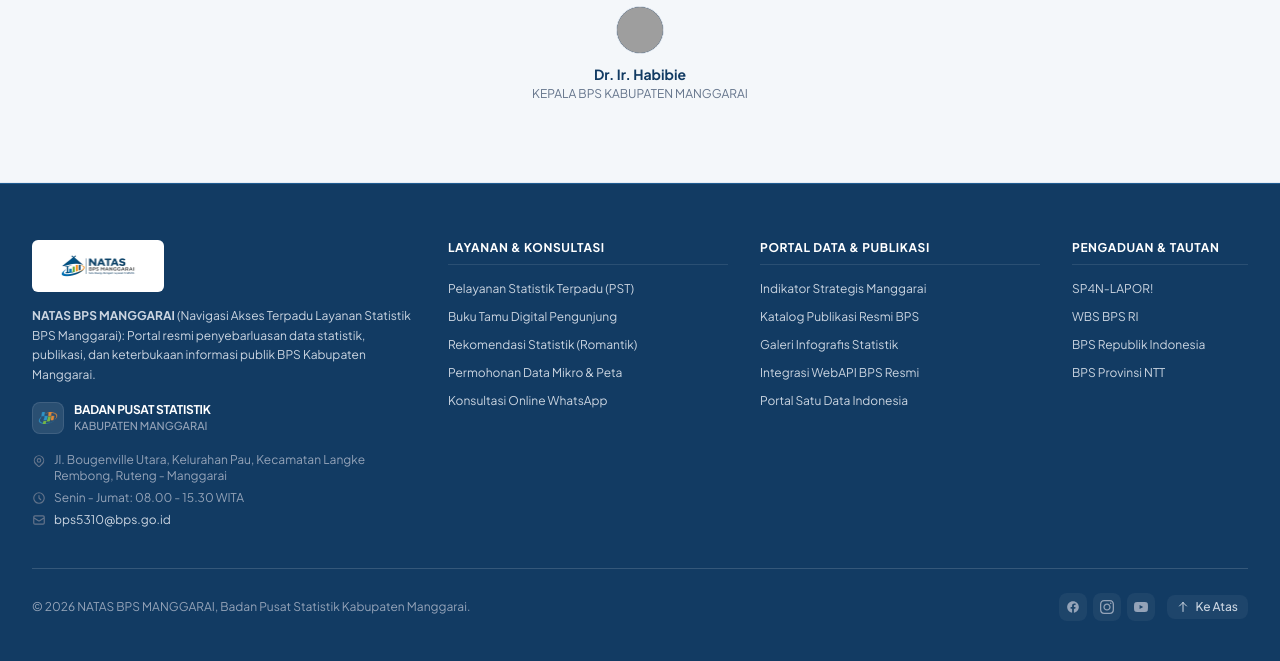
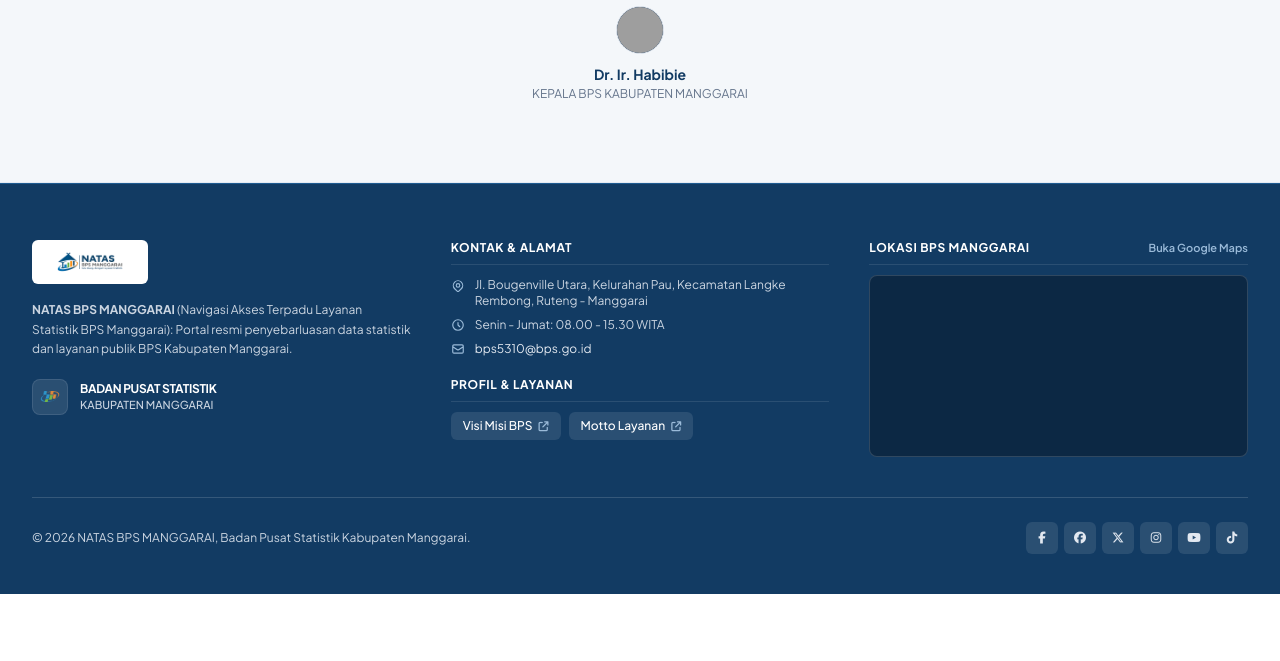
Before and after one commit to suburbernard24/simakinbps, a Laravel app: page / in a window 1280 px wide. Shown: the part 3115-3776 px from the top of the page. After the commit the page ends 3709 px from the top, so only its background shows below. Run offline with Laravel 12, Linux system fonts and the light colour scheme; data comes from the database, SQL or seed files in the repository; tables that the repository leaves empty hold one stand-in row (values such as "Sample post"); some libraries are stand-ins or nearby versions; grey boxes are pictures that could not be loaded.

Commit message:
feat: add frontend footer partial with brand info, contact details, and map

```diff
--- a/resources/views/frontend/partials/footer.blade.php
+++ b/resources/views/frontend/partials/footer.blade.php
@@ -1,170 +1,120 @@
 <!-- BEGIN: MainFooter -->
 <footer class="bg-[#123B63] text-slate-300 text-xs pt-14 pb-10 border-t border-[#1E5B91]" data-purpose="site-footer">
     <div class="max-w-7xl mx-auto px-4 sm:px-6 lg:px-8">
-        <!-- 4-Column Categorized Footer Grid -->
-        <div class="grid grid-cols-1 md:grid-cols-2 lg:grid-cols-12 gap-8 pb-10 border-b border-white/15">
-            <!-- Col 1: Identity & Office Address (4 cols) -->
-            <div class="lg:col-span-4 space-y-3.5">
+        <!-- Footer Grid -->
+        <div class="grid grid-cols-1 md:grid-cols-2 lg:grid-cols-12 gap-8 lg:gap-10 pb-10 border-b border-white/15 items-start">
+            <!-- Col 1: Identity (4 cols) -->
+            <div class="lg:col-span-4 space-y-4">
                 <div>
-                    <a href="{{ url('/') }}" class="inline-block bg-white px-3 py-2 rounded-md hover:opacity-95 transition-opacity">
-                        <img src="{{ $logoNatas ?? asset('images/LogoFE_natas.webp') }}" alt="{{ $brandName ?? 'NATAS BPS MANGGARAI' }}" width="160" height="36" loading="lazy" decoding="async" class="h-8 sm:h-9 w-auto max-w-[200px] object-contain">
+                    <a href="{{ url('/') }}" class="inline-block bg-white px-2.5 py-1.5 rounded-md hover:opacity-95 transition-opacity">
+                        <img src="{{ $logoNatas ?? asset('images/LogoFE_natas.webp') }}" alt="{{ $brandName ?? 'NATAS BPS MANGGARAI' }}" width="150" height="34" loading="lazy" decoding="async" class="h-8 w-auto max-w-[180px] object-contain">
                     </a>
-                    <p class="text-xs text-slate-300 mt-2.5 leading-relaxed max-w-sm">
-                        <strong>{{ $brandName ?? 'NATAS BPS MANGGARAI' }}</strong> ({{ $brandSub ?? 'Navigasi Akses Terpadu Layanan Statistik BPS Manggarai' }}): Portal resmi penyebarluasan data statistik, publikasi, dan keterbukaan informasi publik BPS Kabupaten Manggarai.
+                    <p class="text-xs text-slate-300 mt-3 leading-relaxed">
+                        <strong>{{ $brandName ?? 'NATAS BPS MANGGARAI' }}</strong> ({{ $brandSub ?? 'Navigasi Akses Terpadu Layanan Statistik BPS Manggarai' }}): Portal resmi penyebarluasan data statistik dan layanan publik BPS Kabupaten Manggarai.
                     </p>
                 </div>
 
-                <div class="flex items-center gap-2.5 pt-1">
-                    <div class="w-8 h-8 rounded-lg bg-white/10 p-1 flex items-center justify-center shrink-0 border border-white/10">
+                <div class="flex items-center gap-3 pt-1">
+                    <div class="w-9 h-9 rounded-lg bg-white/10 p-1.5 flex items-center justify-center shrink-0 border border-white/10">
                         <img src="{{ $logoBps ?? asset('images/logo_bps.png') }}" alt="Logo BPS Kabupaten Manggarai" width="32" height="32" loading="lazy" decoding="async" class="w-full h-full object-contain">
                     </div>
                     <div>
                         <h4 class="font-bold text-white text-xs tracking-tight">BADAN PUSAT STATISTIK</h4>
-                        <p class="text-[11px] font-medium text-slate-400">KABUPATEN MANGGARAI</p>
+                        <p class="text-[11px] font-medium text-slate-300">KABUPATEN MANGGARAI</p>
+                    </div>
                 </div>
             </div>
 
-                <div class="space-y-1.5 text-xs text-slate-400 pt-1">
-                    <p class="flex items-start gap-2">
-                        <svg class="w-3.5 h-3.5 text-slate-500 shrink-0 mt-0.5" fill="none" stroke="currentColor" viewBox="0 0 24 24"><path d="M17.657 16.657L13.414 20.9a1.998 1.998 0 01-2.827 0l-4.244-4.243a8 8 0 1111.314 0z" stroke-linecap="round" stroke-linejoin="round" stroke-width="2"></path><path d="M15 11a3 3 0 11-6 0 3 3 0 016 0z" stroke-linecap="round" stroke-linejoin="round" stroke-width="2"></path></svg>
+            <!-- Col 2: Kontak & Profil Layanan (4 cols) -->
+            <div class="lg:col-span-4 space-y-5">
+                <div>
+                    <h5 class="text-white font-bold text-xs uppercase tracking-wider mb-3 border-b border-white/10 pb-2">
+                        Kontak &amp; Alamat
+                    </h5>
+                    <div class="space-y-2 text-xs text-slate-300">
+                        <p class="flex items-start gap-2.5">
+                            <svg class="w-3.5 h-3.5 text-[#9BBBD9] shrink-0 mt-0.5" fill="none" stroke="currentColor" viewBox="0 0 24 24" aria-hidden="true"><path d="M17.657 16.657L13.414 20.9a1.998 1.998 0 01-2.827 0l-4.244-4.243a8 8 0 1111.314 0z" stroke-linecap="round" stroke-linejoin="round" stroke-width="2"></path><path d="M15 11a3 3 0 11-6 0 3 3 0 016 0z" stroke-linecap="round" stroke-linejoin="round" stroke-width="2"></path></svg>
                             <span>{{ $fs['pst_alamat'] ?? 'Jl. Bougenville Utara, Kelurahan Pau, Kecamatan Langke Rembong, Ruteng - Manggarai' }}</span>
                         </p>
-                    <p class="flex items-center gap-2">
-                        <svg class="w-3.5 h-3.5 text-slate-500 shrink-0" fill="none" stroke="currentColor" viewBox="0 0 24 24"><path d="M12 8v4l3 3m6-3a9 9 0 11-18 0 9 9 0 0118 0z" stroke-linecap="round" stroke-linejoin="round" stroke-width="2"></path></svg>
+                        <p class="flex items-center gap-2.5">
+                            <svg class="w-3.5 h-3.5 text-[#9BBBD9] shrink-0" fill="none" stroke="currentColor" viewBox="0 0 24 24" aria-hidden="true"><path d="M12 8v4l3 3m6-3a9 9 0 11-18 0 9 9 0 0118 0z" stroke-linecap="round" stroke-linejoin="round" stroke-width="2"></path></svg>
                             <span>{{ $fs['pst_jam_layanan'] ?? 'Senin - Jumat: 08.00 - 15.30 WITA' }}</span>
                         </p>
-                    <p class="flex items-center gap-2">
-                        <svg class="w-3.5 h-3.5 text-slate-500 shrink-0" fill="none" stroke="currentColor" viewBox="0 0 24 24"><path d="M3 8l7.89 5.26a2 2 0 002.22 0L21 8M5 19h14a2 2 0 002-2V7a2 2 0 00-2-2H5a2 2 0 00-2 2v10a2 2 0 002 2z" stroke-linecap="round" stroke-linejoin="round" stroke-width="2"></path></svg>
-                        <a href="mailto:{{ $pengaduanMail }}" class="text-slate-300 hover:text-white transition-colors">{{ $pengaduanMail }}</a>
+                        <p class="flex items-center gap-2.5">
+                            <svg class="w-3.5 h-3.5 text-[#9BBBD9] shrink-0" fill="none" stroke="currentColor" viewBox="0 0 24 24" aria-hidden="true"><path d="M3 8l7.89 5.26a2 2 0 002.22 0L21 8M5 19h14a2 2 0 002-2V7a2 2 0 00-2-2H5a2 2 0 00-2 2v10a2 2 0 002 2z" stroke-linecap="round" stroke-linejoin="round" stroke-width="2"></path></svg>
+                            <a href="mailto:{{ $pengaduanMail }}" class="text-slate-200 hover:text-white transition-colors">{{ $pengaduanMail }}</a>
                         </p>
                     </div>
                 </div>
 
-            <!-- Col 2: Layanan & Konsultasi (3 cols) -->
-            <div class="lg:col-span-3">
-                <h5 class="text-white font-bold text-xs uppercase tracking-wider mb-3.5 border-b border-white/10 pb-2">
-                    Layanan &amp; Konsultasi
+                <div>
+                    <h5 class="text-white font-bold text-xs uppercase tracking-wider mb-2.5 border-b border-white/10 pb-2">
+                        Profil &amp; Layanan
                     </h5>
-                <ul class="space-y-2 text-xs">
-                    <li>
-                        <a href="https://pst.bps.go.id" target="_blank" rel="noopener noreferrer" class="hover:text-white transition-colors inline-block py-0.5">
-                            Pelayanan Statistik Terpadu (PST)
+                    <div class="flex flex-wrap gap-2">
+                        <a href="https://ppid.bps.go.id/app/konten/5313/Profil-BPS.html" target="_blank" rel="noopener noreferrer" class="inline-flex items-center gap-1.5 px-3 py-1.5 rounded-md bg-white/10 hover:bg-[#1E5B91] text-white text-xs font-medium transition-colors">
+                            <span>Visi Misi BPS</span>
+                            <i class="fa-solid fa-arrow-up-right-from-square text-[10px] text-[#9BBBD9]" aria-hidden="true"></i>
                         </a>
-                    </li>
-                    <li>
-                        <a href="javascript:void(0)" onclick="bukaModalBukuTamu()" class="hover:text-white transition-colors inline-block py-0.5">
-                            Buku Tamu Digital Pengunjung
+                        <a href="https://ppid.bps.go.id/app/konten/5313/Layanan-BPS.html" target="_blank" rel="noopener noreferrer" class="inline-flex items-center gap-1.5 px-3 py-1.5 rounded-md bg-white/10 hover:bg-[#1E5B91] text-white text-xs font-medium transition-colors">
+                            <span>Motto Layanan</span>
+                            <i class="fa-solid fa-arrow-up-right-from-square text-[10px] text-[#9BBBD9]" aria-hidden="true"></i>
                         </a>
-                    </li>
-                    <li>
-                        <a href="https://romantik.bps.go.id" target="_blank" rel="noopener noreferrer" class="hover:text-white transition-colors inline-block py-0.5">
-                            Rekomendasi Statistik (Romantik)
-                        </a>
-                    </li>
-                    <li>
-                        <a href="https://silastik.bps.go.id" target="_blank" rel="noopener noreferrer" class="hover:text-white transition-colors inline-block py-0.5">
-                            Permohonan Data Mikro &amp; Peta
-                        </a>
-                    </li>
-                    <li>
-                        <a href="https://wa.me/{{ $pstWaClean }}" target="_blank" rel="noopener noreferrer" class="hover:text-white transition-colors inline-block py-0.5">
-                            Konsultasi Online WhatsApp
-                        </a>
-                    </li>
-                </ul>
+                    </div>
+                </div>
             </div>
 
-            <!-- Col 3: Portal Data & Publikasi (3 cols) -->
-            <div class="lg:col-span-3">
-                <h5 class="text-white font-bold text-xs uppercase tracking-wider mb-3.5 border-b border-white/10 pb-2">
-                    Portal Data &amp; Publikasi
+            <!-- Col 4: Maps Lokasi Kantor (4 cols) -->
+            <div class="lg:col-span-4 space-y-2.5">
+                <div class="flex items-center justify-between border-b border-white/10 pb-2">
+                    <h5 class="text-white font-bold text-xs uppercase tracking-wider">
+                        Lokasi BPS Manggarai
                     </h5>
-                <ul class="space-y-2 text-xs">
-                    <li>
-                        <a href="#indikator-terkini" class="hover:text-white transition-colors inline-block py-0.5">
-                            Indikator Strategis Manggarai
+                    <a href="https://maps.google.com/?q=Badan+Pusat+Statistik+Kabupaten+Manggarai+Ruteng" target="_blank" rel="noopener noreferrer" class="text-[11px] font-semibold text-[#9BBBD9] hover:text-white transition-colors">
+                        Buka Google Maps
                     </a>
-                    </li>
-                    <li>
-                        <a href="#publikasi" class="hover:text-white transition-colors inline-block py-0.5">
-                            Katalog Publikasi Resmi BPS
-                        </a>
-                    </li>
-                    <li>
-                        <a href="#infografis" class="hover:text-white transition-colors inline-block py-0.5">
-                            Galeri Infografis Statistik
-                        </a>
-                    </li>
-                    <li>
-                        <a href="javascript:void(0)" onclick="bukaModalApi()" class="hover:text-white transition-colors inline-block py-0.5">
-                            Integrasi WebAPI BPS Resmi
-                        </a>
-                    </li>
-                    <li>
-                        <a href="https://data.go.id" target="_blank" rel="noopener noreferrer" class="hover:text-white transition-colors inline-block py-0.5">
-                            Portal Satu Data Indonesia
-                        </a>
-                    </li>
-                </ul>
                 </div>
-
-            <!-- Col 4: Pengaduan & Integritas (2 cols) -->
-            <div class="lg:col-span-2">
-                <h5 class="text-white font-bold text-xs uppercase tracking-wider mb-3.5 border-b border-white/10 pb-2">
-                    Pengaduan &amp; Tautan
-                </h5>
-                <ul class="space-y-2 text-xs">
-                    <li>
-                        <a href="https://www.lapor.go.id" target="_blank" rel="noopener noreferrer" class="hover:text-white transition-colors inline-block py-0.5">
-                            SP4N-LAPOR!
-                        </a>
-                    </li>
-                    <li>
-                        <a href="https://wbs.bps.go.id" target="_blank" rel="noopener noreferrer" class="hover:text-white transition-colors inline-block py-0.5">
-                            WBS BPS RI
-                        </a>
-                    </li>
-                    <li>
-                        <a href="https://bps.go.id" target="_blank" rel="noopener noreferrer" class="hover:text-white transition-colors inline-block py-0.5">
-                            BPS Republik Indonesia
-                        </a>
-                    </li>
-                    <li>
-                        <a href="https://ntt.bps.go.id" target="_blank" rel="noopener noreferrer" class="hover:text-white transition-colors inline-block py-0.5">
-                            BPS Provinsi NTT
-                        </a>
-                    </li>
-                </ul>
+                <div class="rounded-lg overflow-hidden border border-white/15 bg-[#0C2844]">
+                    <iframe
+                        title="Peta Lokasi BPS Kabupaten Manggarai"
+                        src="https://maps.google.com/maps?q=Badan%20Pusat%20Statistik%20Kabupaten%20Manggarai%20Ruteng&t=&z=15&ie=UTF8&iwloc=&output=embed"
+                        width="400"
+                        height="180"
+                        loading="lazy"
+                        referrerpolicy="no-referrer-when-downgrade"
+                        class="w-full h-[180px] border-0">
+                    </iframe>
+                </div>
             </div>
         </div>
 
         <!-- Bottom Footer: Social Media, Copyright & Back to Top -->
         <div class="mt-6 flex flex-col md:flex-row items-center justify-between gap-4 text-xs">
             <!-- Copyright -->
-            <p class="text-slate-400 text-center md:text-left text-[11px] sm:text-xs">
+            <p class="text-slate-300 text-center md:text-left text-[11px] sm:text-xs">
                 © {{ date('Y') }} {{ $brandName ?? 'NATAS BPS MANGGARAI' }}, Badan Pusat Statistik Kabupaten Manggarai.
             </p>
 
-            <!-- Social Media & Back to Top -->
-            <div class="flex items-center gap-3">
             <!-- Social Media Links -->
             <div class="flex items-center gap-1.5">
-                    <a aria-label="Facebook BPS Manggarai" class="w-7 h-7 rounded-lg bg-white/5 hover:bg-[#1E5B91] text-slate-400 hover:text-white flex items-center justify-center transition-colors" href="https://facebook.com" target="_blank" rel="noopener noreferrer">
-                        <svg class="w-3.5 h-3.5" fill="currentColor" viewBox="0 0 24 24"><path d="M22 12c0-5.523-4.477-10-10-10S2 6.477 2 12c0 4.991 3.657 9.128 8.438 9.878v-6.987h-2.54V12h2.54V9.797c0-2.506 1.492-3.89 3.777-3.89 1.094 0 2.238.195 2.238.195v2.46h-1.26c-1.243 0-1.63.771-1.63 1.562V12h2.773l-.443 2.89h-2.33v6.988C18.343 21.128 22 16.991 22 12z"></path></svg>
+                <a aria-label="Facebook BPS Manggarai" title="Facebook BPS Manggarai" class="w-8 h-8 rounded-md bg-white/10 hover:bg-[#1E5B91] text-slate-200 hover:text-white flex items-center justify-center transition-colors" href="https://www.facebook.com/bps.manggarai.3" target="_blank" rel="noopener noreferrer">
+                    <i class="fa-brands fa-facebook-f text-xs" aria-hidden="true"></i>
                 </a>
-                    <a aria-label="Instagram BPS Manggarai" class="w-7 h-7 rounded-lg bg-white/5 hover:bg-[#1E5B91] text-slate-400 hover:text-white flex items-center justify-center transition-colors" href="https://instagram.com" target="_blank" rel="noopener noreferrer">
-                        <svg class="w-3.5 h-3.5" fill="currentColor" viewBox="0 0 24 24"><path d="M12 2.163c3.204 0 3.584.012 4.85.07 3.252.148 4.771 1.691 4.919 4.919.058 1.265.069 1.645.069 4.849 0 3.205-.012 3.584-.069 4.849-.149 3.225-1.664 4.771-4.919 4.919-1.266.058-1.644.07-4.85.07-3.204 0-3.584-.012-4.849-.07-3.26-.149-4.771-1.699-4.919-4.92-.058-1.265-.07-1.644-.07-4.849 0-3.204.013-3.583.07-4.849.149-3.227 1.664-4.771 4.919-4.919 1.266-.057 1.645-.069 4.849-.069zm0-2.163c-3.259 0-3.667.014-4.947.072-4.358.2-6.78 2.618-6.98 6.98-.059 1.281-.073 1.689-.073 4.948 0 3.259.014 3.668.072 4.948.2 4.358 2.618 6.78 6.98 6.98 1.281.058 1.689.072 4.948.072 3.259 0 3.668-.014 4.948-.072 4.354-.2 6.782-2.618 6.979-6.98.059-1.28.073-1.689.073-4.948 0-3.259-.014-3.667-.072-4.947-.196-4.354-2.617-6.78-6.979-6.98-1.281-.059-1.69-.073-4.949-.073zm0 5.838c-3.403 0-6.162 2.759-6.162 6.162s2.759 6.163 6.162 6.163 6.162-2.759 6.162-6.163c0-3.403-2.759-6.162-6.162-6.162zm0 10.162c-2.209 0-4-1.79-4-4 0-2.209 1.791-4 4-4s4 1.791 4 4c0 2.21-1.791 4-4 4zm6.406-11.845c-.796 0-1.441.645-1.441 1.44s.645 1.44 1.441 1.44c.795 0 1.439-.645 1.439-1.44s-.644-1.44-1.439-1.44z"></path></svg>
+                <a aria-label="Halaman Facebook BPS Kabupaten Manggarai" title="Halaman Facebook BPS Kabupaten Manggarai" class="w-8 h-8 rounded-md bg-white/10 hover:bg-[#1E5B91] text-slate-200 hover:text-white flex items-center justify-center transition-colors" href="https://www.facebook.com/bpskabmanggarai/" target="_blank" rel="noopener noreferrer">
+                    <i class="fa-brands fa-facebook text-xs" aria-hidden="true"></i>
                 </a>
-                    <a aria-label="YouTube BPS Manggarai" class="w-7 h-7 rounded-lg bg-white/5 hover:bg-[#1E5B91] text-slate-400 hover:text-white flex items-center justify-center transition-colors" href="https://youtube.com" target="_blank" rel="noopener noreferrer">
-                        <svg class="w-3.5 h-3.5" fill="currentColor" viewBox="0 0 24 24"><path d="M23.498 6.186a3.016 3.016 0 0 0-2.122-2.136C19.505 3.545 12 3.545 12 3.545s-7.505 0-9.377.505A3.017 3.017 0 0 0 .502 6.186C0 8.07 0 12 0 12s0 3.93.502 5.814a3.016 3.016 0 0 0 2.122 2.136c1.871.505 9.376.505 9.376.505s7.505 0 9.377-.505a3.015 3.015 0 0 0 2.122-2.136C24 15.93 24 12 24 12s0-3.93-.502-5.814zM9.545 15.568V8.432L15.818 12l-6.273 3.568z"></path></svg>
+                <a aria-label="X (Twitter) BPS Manggarai" title="X BPS Manggarai" class="w-8 h-8 rounded-md bg-white/10 hover:bg-[#1E5B91] text-slate-200 hover:text-white flex items-center justify-center transition-colors" href="https://x.com/bpsmanggarai" target="_blank" rel="noopener noreferrer">
+                    <i class="fa-brands fa-x-twitter text-xs" aria-hidden="true"></i>
                 </a>
-                </div>
-
-                <!-- Back to Top Button -->
-                <button type="button" onclick="window.scrollTo({top: 0, behavior: 'smooth'})" class="inline-flex items-center gap-1.5 px-2.5 py-1 rounded-lg bg-white/5 hover:bg-white/10 text-slate-300 hover:text-white text-xs font-medium transition-colors cursor-pointer" aria-label="Kembali ke atas halaman">
-                    <svg class="w-3 h-3" fill="none" stroke="currentColor" viewBox="0 0 24 24"><path d="M5 10l7-7m0 0l7 7m-7-7v18" stroke-linecap="round" stroke-linejoin="round" stroke-width="2"></path></svg>
-                    <span>Ke Atas</span>
-                </button>
+                <a aria-label="Instagram BPS Manggarai" title="Instagram BPS Manggarai" class="w-8 h-8 rounded-md bg-white/10 hover:bg-[#1E5B91] text-slate-200 hover:text-white flex items-center justify-center transition-colors" href="https://www.instagram.com/bpsmanggarai/" target="_blank" rel="noopener noreferrer">
+                    <i class="fa-brands fa-instagram text-xs" aria-hidden="true"></i>
+                </a>
+                <a aria-label="YouTube BPS Manggarai" title="YouTube BPS Manggarai" class="w-8 h-8 rounded-md bg-white/10 hover:bg-[#1E5B91] text-slate-200 hover:text-white flex items-center justify-center transition-colors" href="https://www.youtube.com/@bpsmanggarai7697/" target="_blank" rel="noopener noreferrer">
+                    <i class="fa-brands fa-youtube text-xs" aria-hidden="true"></i>
+                </a>
+                <a aria-label="TikTok BPS Manggarai" title="TikTok BPS Manggarai" class="w-8 h-8 rounded-md bg-white/10 hover:bg-[#1E5B91] text-slate-200 hover:text-white flex items-center justify-center transition-colors" href="https://www.tiktok.com/@bpsmanggarai" target="_blank" rel="noopener noreferrer">
+                    <i class="fa-brands fa-tiktok text-xs" aria-hidden="true"></i>
+                </a>
             </div>
         </div>
     </div>
```
Lines whose indentation alone changed are shown as unchanged.
